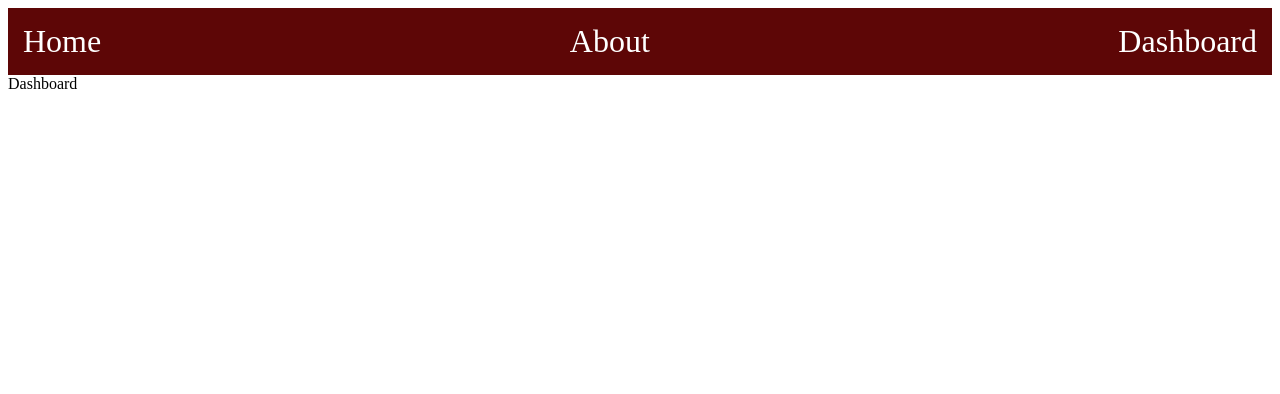
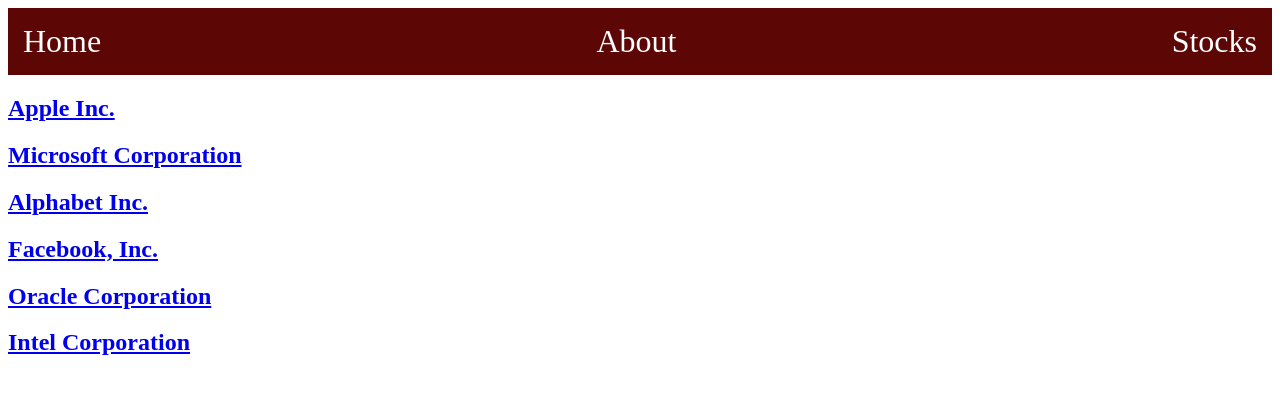
Before and after one commit to weiwei2222/Week9_Day4_HW, a React (Vite) app: page /stocks in a window 1280 px wide. Shown: the top 394 px of the page. Built offline with nearby package versions, Linux system fonts and the light colour scheme.

Commit message:
practice

```diff
--- a/src/App.css
+++ b/src/App.css
@@ -11,3 +11,7 @@
   color: white;
   text-decoration: none;
 }
+
+.stockslist {
+  color: blue;
+}
--- a/src/App.jsx
+++ b/src/App.jsx
@@ -10,9 +10,6 @@
 import Nav from "./components/Nav";
 
 function App() {
-  const [count, setCount] = useState(0);
-  const apiKey = "30d53e20d2075e17a1d54260b6dc8226";
-
   return (
     <div>
       <Nav />
--- a/src/components/Nav.jsx
+++ b/src/components/Nav.jsx
@@ -10,7 +10,7 @@
         <div>About</div>
       </Link>
       <Link to="/stocks">
-        <div>Dashboard</div>
+        <div>Stocks</div>
       </Link>
     </div>
   );
--- a/src/pages/About.jsx
+++ b/src/pages/About.jsx
@@ -1,7 +1,7 @@
 import React from "react";
 
 function About() {
-  return <div>About</div>;
+  return <div>This is About page.</div>;
 }
 
 export default About;
--- a/src/pages/Dashboard.jsx
+++ b/src/pages/Dashboard.jsx
@@ -1,7 +1,76 @@
 import React from "react";
+import { Link } from "react-router-dom";
 
-function Dashboard() {
-  return <div>Dashboard</div>;
+function Dashboard(props) {
+  const stocks = [
+    {
+      name: "Apple Inc.",
+      symbol: "AAPL",
+      lastPrice: 140.64,
+      change: -0.280000000000001,
+      high: 141.74,
+      low: 140.35,
+      open: 141.5,
+    },
+    {
+      name: "Microsoft Corporation",
+      symbol: "MSFT",
+      lastPrice: 64.98,
+      change: 0.109999999999999,
+      high: 65.45,
+      low: 64.76,
+      open: 65.12,
+    },
+    {
+      name: "Alphabet Inc.",
+      symbol: "GOOGL",
+      lastPrice: 835.14,
+      change: -4.50999999999999,
+      high: 844,
+      low: 829.1,
+      open: 842,
+    },
+    {
+      name: "Facebook, Inc.",
+      symbol: "FB",
+      lastPrice: 140.34,
+      change: 0.810000000000002,
+      high: 141.0244,
+      low: 139.76,
+      open: 140.08,
+    },
+    {
+      name: "Oracle Corporation",
+      symbol: "ORCL",
+      lastPrice: 44.65,
+      change: -0.300000000000004,
+      high: 45.09,
+      low: 44.575,
+      open: 44.91,
+    },
+    {
+      name: "Intel Corporation",
+      symbol: "INTL",
+      lastPrice: 36.16,
+      change: -0.370000000000005,
+      high: 36.78,
+      low: 36.125,
+      open: 36.58,
+    },
+  ];
+
+  return (
+    <div className="stockslist">
+      {stocks.map((stock) => {
+        const { name, symbol } = stock;
+        return (
+          <Link to={`/stock/${symbol}`}>
+            <h2>{name}</h2>
+          </Link>
+        );
+      })}
+    </div>
+  );
 }
 
 export default Dashboard;
--- a/src/pages/Stock.jsx
+++ b/src/pages/Stock.jsx
@@ -1,7 +1,44 @@
 import React from "react";
+import { useParams } from "react-router-dom";
 
-function Stock() {
-  return <div>Stock</div>;
+function Stock(props) {
+  const apiKey = "30d53e20d2075e17a1d54260b6dc8226";
+  const params = useParams();
+  const symbol = params.symbol;
+  const url = `https://financialmodelingprep.com/api/v3/search?query=${symbol}&apikey=${apiKey}`;
+  const [stock, setStock] = useState("null");
+
+  const getCoin = async () => {
+    try {
+      const response = await fetch(url);
+      const data = await response.json();
+      setStock(data);
+    } catch (e) {
+      console.error(e);
+    }
+  };
+
+  // useEffect to run getCoin when component mounts
+  useEffect(() => {
+    getCoin();
+  }, []);
+
+  const loaded = () => {
+    return (
+      <div>
+        <h1>{stock.name}</h1>
+        <h2>{stock.price}</h2>
+        <h2>{stock.change}</h2>
+      </div>
+    );
+  };
+
+  // Function for when data doesn't exist
+  const loading = () => {
+    return <h1>Loading...</h1>;
+  };
+
+  return stock ? loaded() : loading();
 }
 
 export default Stock;
```
